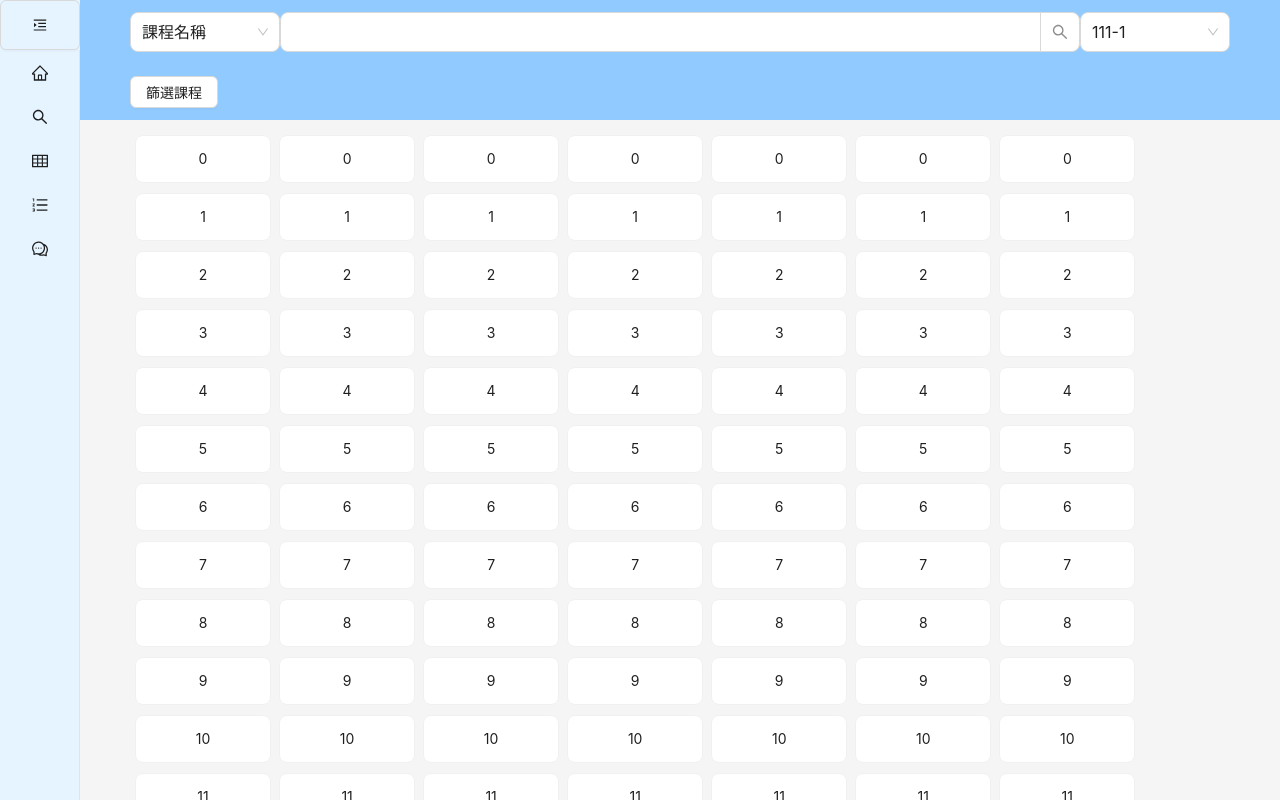
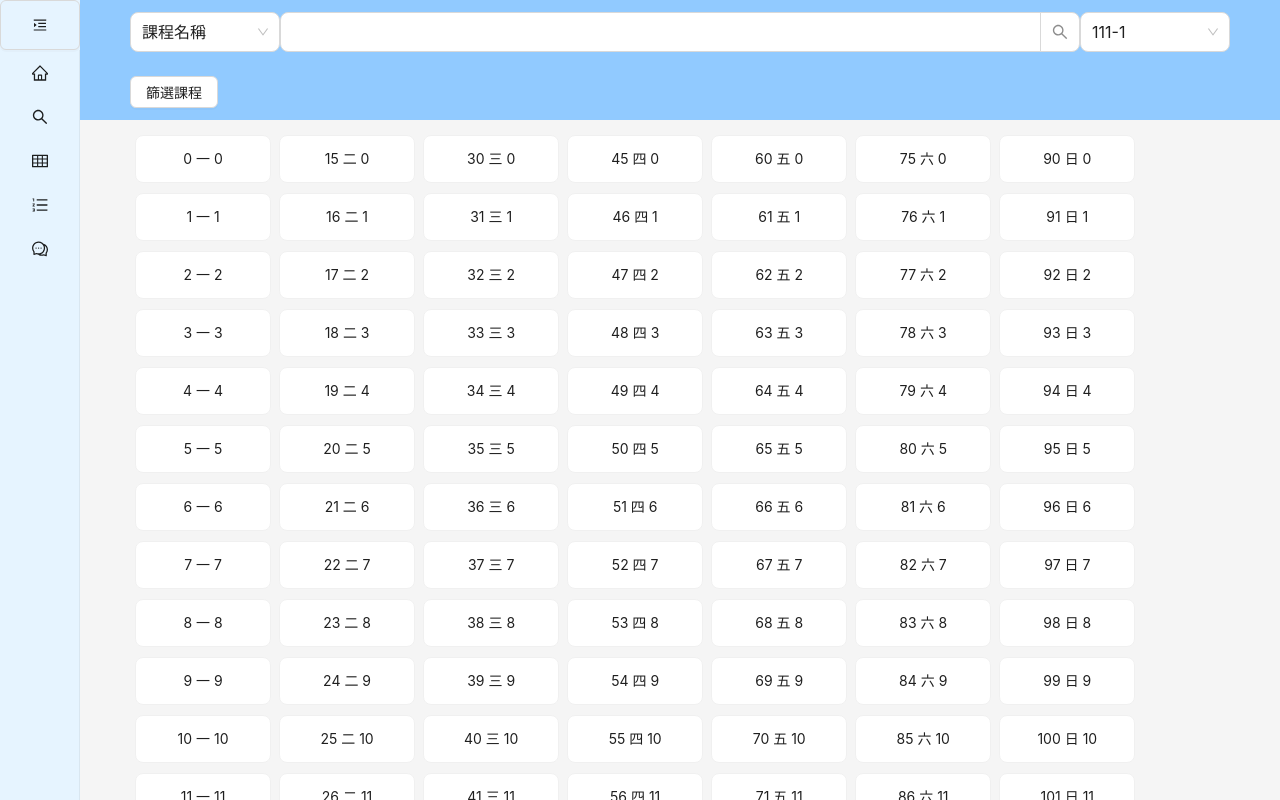
Before and after one commit to andy0314/wp1111_final, a React (Create React App) app in the folder frontend/: page /coursetable in a window 1280 px wide. Built offline with nearby package versions, Linux system fonts and the light colour scheme.

Commit message:
fix key problem

```diff
--- a/frontend/src/containers/CourseTable.js
+++ b/frontend/src/containers/CourseTable.js
@@ -29,11 +29,12 @@ const CourseTable = () => {
         return (
             <div className="tableContainer" style={tableStyle}>
             {intervals.map((key, day) =>
-                 <Row style={gridStyle} gutter={[8, 8]}>
+                 <Row style={gridStyle} gutter={[8, 8]} key={day}>
                     {weekDays.map((ikey, intv)=>{
+                        const uniquekey = intv*15 + day
                         return (
-                            <Col span={3}>
-                                <Card size="small">{day}
+                            <Col span={3} key={uniquekey}>
+                                <Card size="small">{uniquekey} {ikey} {day}
                                 </Card>
                             </Col>
                         )
```
